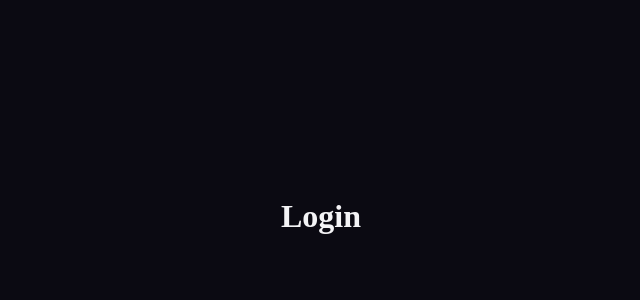
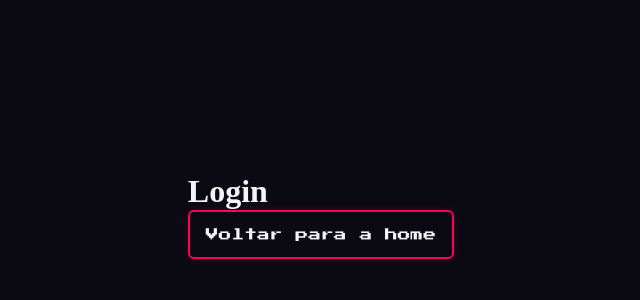
Before and after one commit to biazrei/Pixel-Guess, a React (Vite) app: page /login in a window 1280 px wide. Shown: the part 184-484 px from the top of the page, without its empty margins (319-959 px from the left). Built offline with nearby package versions, Linux system fonts and the light colour scheme.

Commit message:
botão de volta

```diff
--- a/src/main.tsx
+++ b/src/main.tsx
@@ -2,7 +2,6 @@ import { StrictMode } from 'react'
 import { createRoot } from 'react-dom/client'
 import { BrowserRouter } from 'react-router'
 import './styles/global.css'
-
 import App from './App.tsx'
 
 
--- a/src/pages/Login/Login.tsx
+++ b/src/pages/Login/Login.tsx
@@ -1,9 +1,16 @@
+import { useNavigate } from 'react-router'
 import './Login.css'
+import Button from '../../components/Button/Button'
 
 export default function Login (){
+    const navigate = useNavigate()
+
     return(
+
         <main>
             <h1>Login</h1>
+            <Button cor='pink' onClick={() => navigate("/")}>Voltar para a home</Button>
+
         </main>
     )
 }
```
